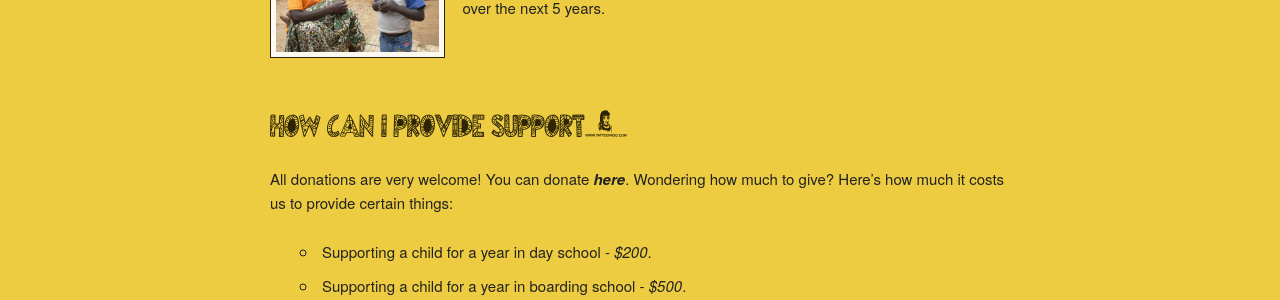
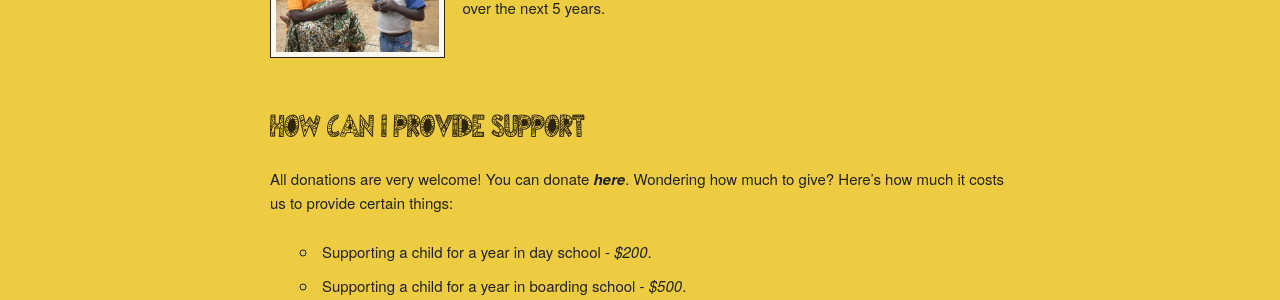
Before and after one commit to BwindiOrphanage/bwindi-website, a Jekyll site: the page built from support.md, in a window 1280 px wide. Shown: the part 326-626 px from the top of the page. Built offline with Jekyll 4.4.1, drawn with Linux system fonts in a browser that asks for light colours; nearby versions of some CDN libraries.

Commit message:
Remove question mark which wasn't rendering properly

```diff
--- a/support.md
+++ b/support.md
@@ -17,7 +17,7 @@ permalink: /support/
 
 <br>
 
-## How can I provide support?
+## How can I provide support
 All donations are very welcome! You can donate ***here***.
 Wondering how much to give? Here's how much it costs us to provide certain things:
 
```
